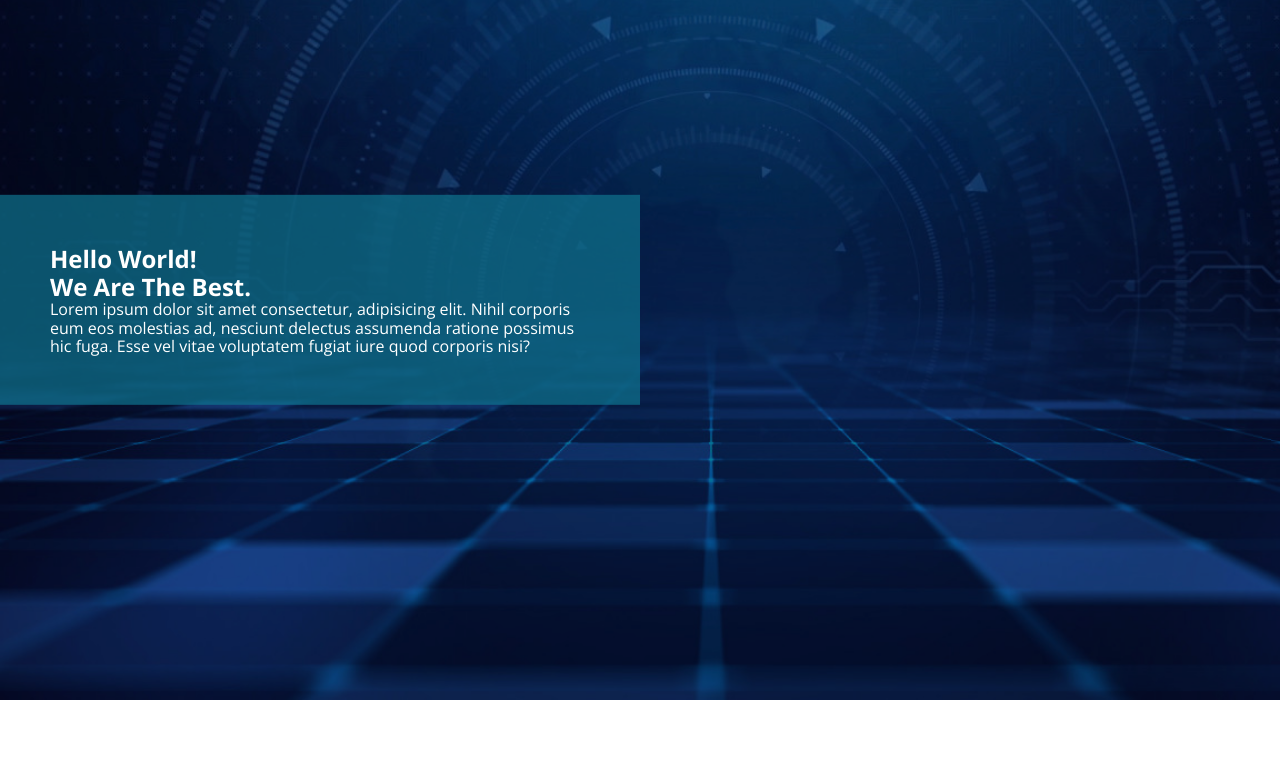
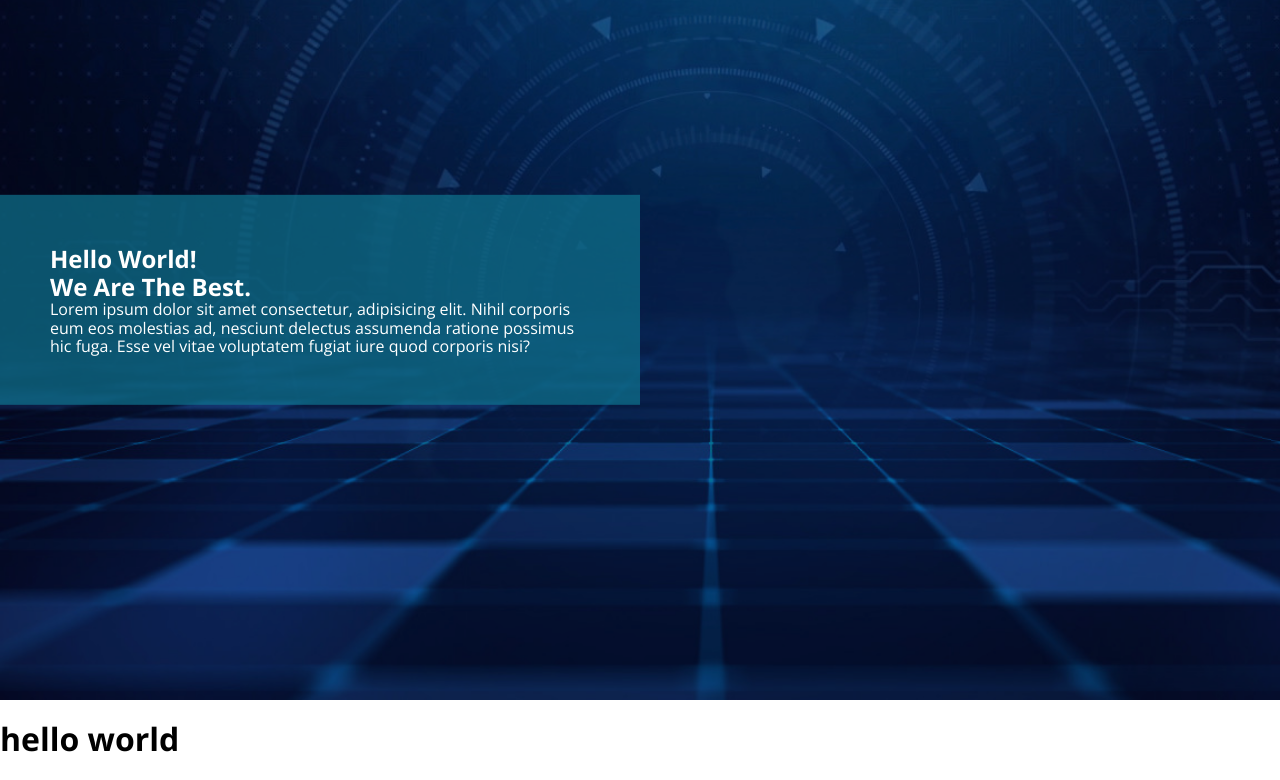
Before and after one commit to spr-nova/KasperOrigin, a plain HTML site: page index.html in a window 1280 px wide. Shown: the part 100-880 px from the top of the page. Before the commit the page ends 800 px from the top, so only its background shows below. Drawn offline with nearby package versions, Linux system fonts and the light colour scheme.

Commit message:
add heading

```diff
--- a/index.html
+++ b/index.html
@@ -55,7 +55,9 @@
         </div>
       </div>
     </div>
-    <div class="services"></div>
+    <div class="services">
+      <h1>hello world</h1>
+    </div>
 
     <!-- End landing -->
   </body>
```
